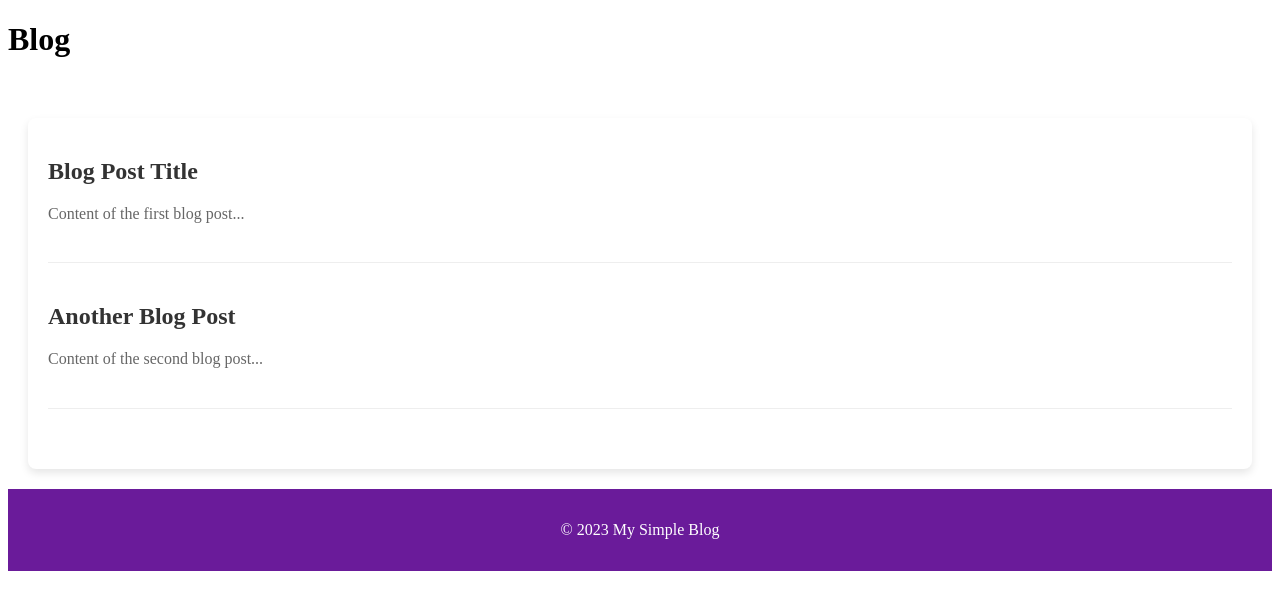
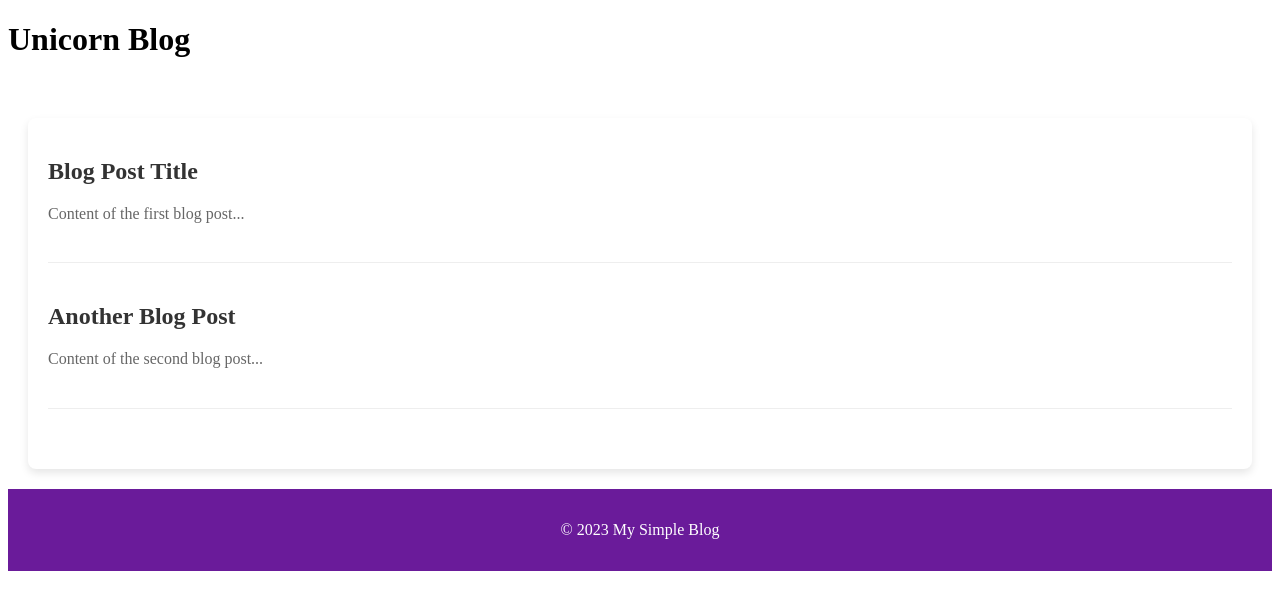
Before and after one commit to SakshiTathe/gitpractice, a plain HTML site: page index.html in a window 1280 px wide. Drawn offline with Linux system fonts and the light colour scheme.

Commit message:
Title changed

```diff
--- a/index.html
+++ b/index.html
@@ -6,7 +6,7 @@
 </head>
 <body>
     <header>
-        <h1> Blog</h1>
+        <h1>Unicorn Blog</h1>
         <nav>
             <ul>
                 <li><a href="#">Home</a></li>
```
